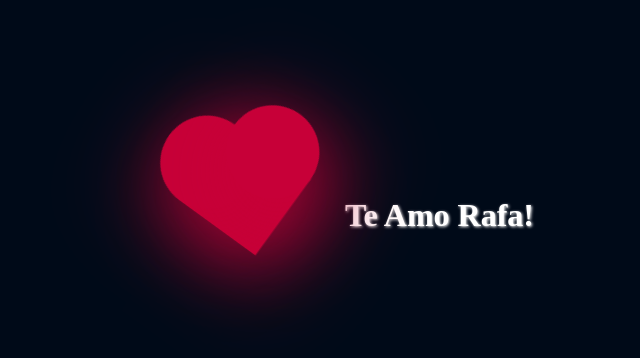
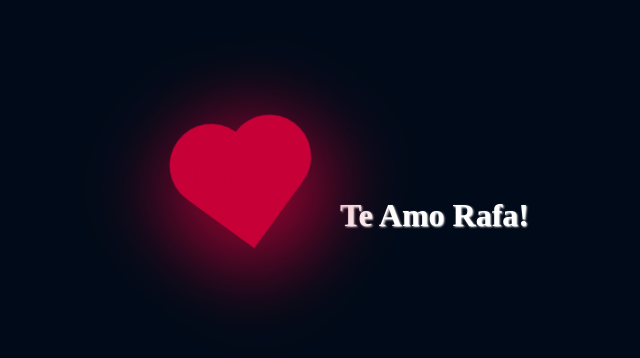
Before and after one commit to RuanPedroCruz/projeto-heart, a plain HTML site: page index.html in a window 1280 px wide. Shown: the part 210-568 px from the top of the page, without its empty margins (263-903 px from the left). Drawn offline with Linux system fonts and the light colour scheme.

Commit message:
Att de site

```diff
--- a/style.css
+++ b/style.css
@@ -2,6 +2,7 @@
 body{
     margin: 0;
     padding: 0;
+    min-width: 400px;
     min-height: 100vh;
     display: flex;
     align-items: center;
@@ -11,8 +12,8 @@ body{
 
 
 .heart{
-    height: 90px;
-    width: 90px;
+    height: 80px;
+    width: 80px;
     background: #c70038;
     position: relative;
     transform: rotate(-54deg);
@@ -36,8 +37,8 @@ body{
 .heart:before{
     content: '';
     position: absolute;
-    height: 90px;
-    width: 90px;
+    height: 80px;
+    width: 80px;
     background: #c70038;
     top: -50%;
     border-radius: 50px;
@@ -47,8 +48,8 @@ body{
 .heart:after{
     content: '';
     position: absolute;
-    height: 90px;
-    width: 90px;
+    height: 80px;
+    width: 80px;
     background: #c70038;
     right: -50%;
     border-radius: 50px;
@@ -61,6 +62,6 @@ body{
     margin-left: 35px;
     margin-top: 50px;
     text-align: center;
-    text-shadow: 1px 1px 3px white;
+    text-shadow: 1px 1px 2px white;
 
 }
```
